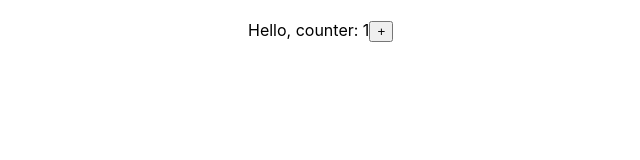
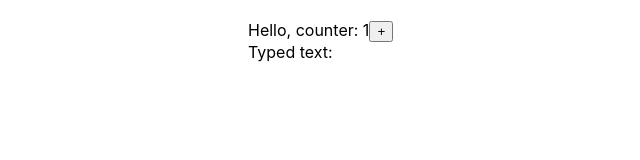
Before and after one commit to vbsm11/react-ts-comeback, a React (Create React App) app: page / in a window 1280 px wide. Shown: the top 160 px of the page, without its empty margins (92-732 px from the left). Built offline with nearby package versions, Linux system fonts and the light colour scheme.

Commit message:
example with cleanup function for useEffect with typing text in window

```diff
--- a/src/App.tsx
+++ b/src/App.tsx
@@ -22,7 +22,7 @@ import {UseEffect} from './components/UseEffect/UseEffect';
 import {UseEffectWithSetTimeOut} from './components/UseEffect/UseEffectWithSetTimeOut';
 import {UseEffectWithSetInterval} from './components/UseEffect/UseEffectWithSetInterval';
 import {Clock} from './components/UseEffect/Clock/Clock';
-import {ResetEffectExample} from './components/UseEffect/ResetEffectExample';
+import {ResetEffectExample, ResetEffectExample2} from './components/UseEffect/ResetEffectExample';
 
 export type ItemType = {
     title: string
@@ -119,6 +119,7 @@ function App() {
             {/*<Clock/>*/}
 
             <ResetEffectExample/>
+            <ResetEffectExample2/>
         </div>
     );
 }
--- a/src/components/UseEffect/ResetEffectExample.tsx
+++ b/src/components/UseEffect/ResetEffectExample.tsx
@@ -22,3 +22,29 @@ export const ResetEffectExample = () => {
         </>
     )
 }
+
+export const ResetEffectExample2 = () => {
+
+    const [text, setText] = useState('')
+
+    console.log('component rendered with ' + text)
+
+    useEffect(() => {
+
+        const handler = (e: KeyboardEvent) => {
+            console.log(e.key)
+            setText(text + e.key)
+        }
+        window.addEventListener('keypress', handler)
+
+        return () => {
+            window.removeEventListener('keypress', handler)
+        }
+    }, [text])
+
+    return (
+        <div>
+            Typed text: {text}
+        </div>
+    )
+}
```
